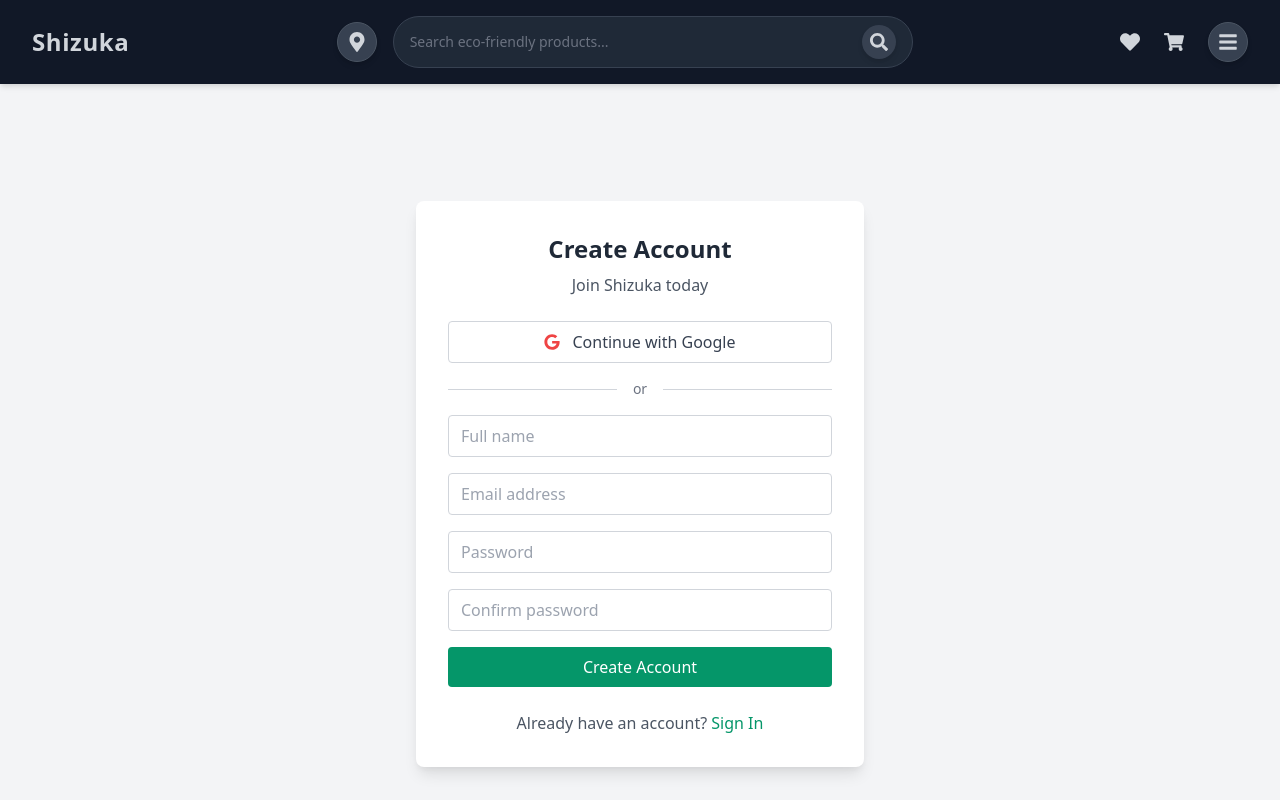
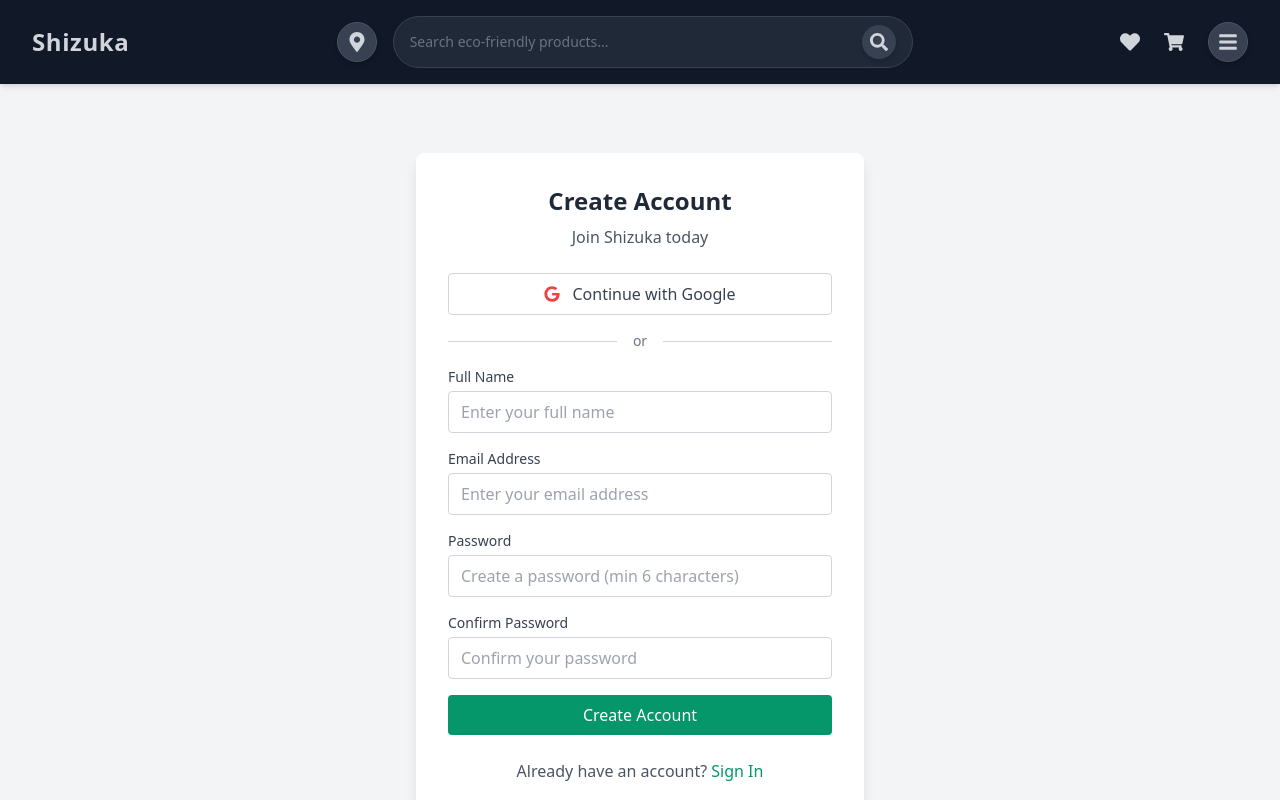
Before and after one commit to prat555/Shizuka, a React (Create React App) app: page /signup in a window 1280 px wide. Shown: the top 800 px of the page. Built offline with nearby package versions, Linux system fonts and the light colour scheme; no server answers.

Commit message:
Autofill Added

```diff
--- a/src/pages/Cart.js
+++ b/src/pages/Cart.js
@@ -20,6 +20,10 @@
   const [error, setError] = useState(null);
   const [cartMessage, setCartMessage] = useState("");
 
+  // Get userId from Firebase user
+  const user = auth.currentUser;
+  const userId = user ? user.uid : null;
+
   useEffect(() => {
     const fetchCart = async () => {
       setLoading(true);
@@ -38,9 +42,15 @@
       }
     };
 
-    fetchCart();
+    if (userId) {
+      fetchCart();
+    } else {
+      setLoading(false);
+      setCartItems([]);
+      setError(null);
+    }
     window.scrollTo(0, 0);
-  }, []);
+  }, [userId]);
 
   const updateQuantity = async (productId, newQuantity) => {
     if (newQuantity < 1) return;
@@ -174,6 +184,20 @@
                 >
                   Try Again
                 </button>
+              </div>
+            ) : !userId ? (
+              <div className="p-8 text-center bg-white rounded-lg shadow-sm max-w-3xl">
+                <div className="flex justify-center text-5xl text-gray-300 mb-4">
+                  <FaShoppingCart />
+                </div>
+                <h3 className="text-xl font-medium text-gray-700 mb-2">Please sign in to view your cart</h3>
+                <p className="text-gray-500 mb-6">You need to be logged in to see your cart items</p>
+                <Link
+                  to="/login"
+                  className="inline-flex items-center bg-green-600 text-white px-6 py-3 rounded-lg hover:bg-green-700 transition-colors"
+                >
+                  Sign In
+                </Link>
               </div>
             ) : cartItems.length === 0 ? (
               <div className="p-8 text-center bg-white rounded-lg shadow-sm">
--- a/src/pages/Login.js
+++ b/src/pages/Login.js
@@ -1,4 +1,4 @@
-import React, { useState } from 'react';
+import React, { useState, useEffect } from 'react';
 import { signInWithEmailAndPassword, signInWithPopup, sendPasswordResetEmail } from 'firebase/auth';
 import { auth, googleProvider } from '../firebase';
 import { useNavigate, Link } from 'react-router-dom';
@@ -7,17 +7,40 @@
 const Login = () => {
   const [email, setEmail] = useState('');
   const [password, setPassword] = useState('');
+  const [rememberMe, setRememberMe] = useState(false);
   const [error, setError] = useState('');
   const [loading, setLoading] = useState(false);
   const [resetEmailSent, setResetEmailSent] = useState(false);
   const navigate = useNavigate();
 
+  // Load saved credentials on component mount
+  useEffect(() => {
+    const savedEmail = localStorage.getItem('shizuka_email');
+    const savedRememberMe = localStorage.getItem('shizuka_remember_me');
+
+    if (savedEmail && savedRememberMe === 'true') {
+      setEmail(savedEmail);
+      setRememberMe(true);
+    }
+  }, []);
+
   const handleSubmit = async (e) => {
     e.preventDefault();
     setLoading(true);
     setError('');
+
     try {
       await signInWithEmailAndPassword(auth, email, password);
+
+      // Save credentials if remember me is checked
+      if (rememberMe) {
+        localStorage.setItem('shizuka_email', email);
+        localStorage.setItem('shizuka_remember_me', 'true');
+      } else {
+        localStorage.removeItem('shizuka_email');
+        localStorage.removeItem('shizuka_remember_me');
+      }
+
       navigate('/');
     } catch (err) {
       setError(err.message);
@@ -80,31 +103,54 @@
         </div>
 
         {/* Login Form */}
-        <form onSubmit={handleSubmit} className="space-y-4">
+        <form onSubmit={handleSubmit} className="space-y-4" autoComplete="on">
           <div>
+            <label htmlFor="email" className="block text-sm font-medium text-gray-700 mb-1">
+              Email Address
+            </label>
             <input
+              id="email"
               type="email"
-              placeholder="Email address"
+              name="email"
+              placeholder="Enter your email address"
               value={email}
               onChange={(e) => setEmail(e.target.value)}
               className="w-full px-3 py-2 border border-gray-300 rounded focus:outline-none focus:ring-2 focus:ring-green-500"
+              autoComplete="email"
               required
             />
           </div>
 
           <div>
+            <label htmlFor="password" className="block text-sm font-medium text-gray-700 mb-1">
+              Password
+            </label>
             <input
+              id="password"
               type="password"
-              placeholder="Password"
+              name="password"
+              placeholder="Enter your password"
               value={password}
               onChange={(e) => setPassword(e.target.value)}
               className="w-full px-3 py-2 border border-gray-300 rounded focus:outline-none focus:ring-2 focus:ring-green-500"
+              autoComplete="current-password"
               required
             />
           </div>
 
-          {/* Forgot Password */}
-          <div className="text-right">
+          {/* Remember Me Checkbox */}
+          <div className="flex items-center justify-between">
+            <label className="flex items-center">
+              <input
+                type="checkbox"
+                checked={rememberMe}
+                onChange={(e) => setRememberMe(e.target.checked)}
+                className="rounded border-gray-300 text-green-600 focus:ring-green-500"
+              />
+              <span className="ml-2 text-sm text-gray-700">Remember me</span>
+            </label>
+
+            {/* Forgot Password */}
             <button
               type="button"
               onClick={handleForgotPassword}
--- a/src/pages/Signup.js
+++ b/src/pages/Signup.js
@@ -1,4 +1,4 @@
-import React, { useState } from 'react';
+import React, { useState, useEffect } from 'react';
 import { createUserWithEmailAndPassword, signInWithPopup, updateProfile } from 'firebase/auth';
 import { auth, googleProvider } from '../firebase';
 import { useNavigate, Link } from 'react-router-dom';
@@ -15,11 +15,36 @@
   const [loading, setLoading] = useState(false);
   const navigate = useNavigate();
 
+  // Load saved form data on component mount
+  useEffect(() => {
+    const savedFormData = localStorage.getItem('shizuka_signup_data');
+    if (savedFormData) {
+      try {
+        const parsed = JSON.parse(savedFormData);
+        setFormData(prev => ({
+          ...prev,
+          ...parsed
+        }));
+      } catch (err) {
+        console.error('Error parsing saved form data:', err);
+      }
+    }
+  }, []);
+
   const handleChange = (e) => {
-    setFormData({
+    const { name, value } = e.target;
+    const newFormData = {
       ...formData,
-      [e.target.name]: e.target.value
-    });
+      [name]: value
+    };
+    setFormData(newFormData);
+
+    // Save form data to localStorage (excluding passwords for security)
+    const dataToSave = {
+      name: newFormData.name,
+      email: newFormData.email
+    };
+    localStorage.setItem('shizuka_signup_data', JSON.stringify(dataToSave));
   };
 
   const handleSubmit = async (e) => {
@@ -44,6 +69,10 @@
       await updateProfile(userCredential.user, {
         displayName: formData.name
       });
+
+      // Clear saved form data after successful signup
+      localStorage.removeItem('shizuka_signup_data');
+
       navigate('/');
     } catch (err) {
       setError(err.message);
@@ -90,51 +119,71 @@
         </div>
 
         {/* Signup Form */}
-        <form onSubmit={handleSubmit} className="space-y-4">
+        <form onSubmit={handleSubmit} className="space-y-4" autoComplete="on">
           <div>
+            <label htmlFor="name" className="block text-sm font-medium text-gray-700 mb-1">
+              Full Name
+            </label>
             <input
+              id="name"
               type="text"
               name="name"
-              placeholder="Full name"
+              placeholder="Enter your full name"
               value={formData.name}
               onChange={handleChange}
               className="w-full px-3 py-2 border border-gray-300 rounded focus:outline-none focus:ring-2 focus:ring-green-500"
+              autoComplete="name"
               required
             />
           </div>
 
           <div>
+            <label htmlFor="email" className="block text-sm font-medium text-gray-700 mb-1">
+              Email Address
+            </label>
             <input
+              id="email"
               type="email"
               name="email"
-              placeholder="Email address"
+              placeholder="Enter your email address"
               value={formData.email}
               onChange={handleChange}
               className="w-full px-3 py-2 border border-gray-300 rounded focus:outline-none focus:ring-2 focus:ring-green-500"
+              autoComplete="email"
               required
             />
           </div>
 
           <div>
+            <label htmlFor="password" className="block text-sm font-medium text-gray-700 mb-1">
+              Password
+            </label>
             <input
+              id="password"
               type="password"
               name="password"
-              placeholder="Password"
+              placeholder="Create a password (min 6 characters)"
               value={formData.password}
               onChange={handleChange}
               className="w-full px-3 py-2 border border-gray-300 rounded focus:outline-none focus:ring-2 focus:ring-green-500"
+              autoComplete="new-password"
               required
             />
           </div>
 
           <div>
+            <label htmlFor="confirmPassword" className="block text-sm font-medium text-gray-700 mb-1">
+              Confirm Password
+            </label>
             <input
+              id="confirmPassword"
               type="password"
               name="confirmPassword"
-              placeholder="Confirm password"
+              placeholder="Confirm your password"
               value={formData.confirmPassword}
               onChange={handleChange}
               className="w-full px-3 py-2 border border-gray-300 rounded focus:outline-none focus:ring-2 focus:ring-green-500"
+              autoComplete="new-password"
               required
             />
           </div>
--- a/src/pages/Wishlist.js
+++ b/src/pages/Wishlist.js
@@ -1,6 +1,6 @@
 import React, { useEffect, useState } from "react";
 import { useLocation, Link } from "react-router-dom";
-import { FaTrash, FaShoppingCart, FaStar, FaArrowLeft, FaRegSadTear } from "react-icons/fa";
+import { FaTrash, FaShoppingCart, FaStar, FaArrowLeft, FaRegSadTear, FaRegHeart, FaHeart } from "react-icons/fa";
 import { auth } from '../firebase';
 
 // Helper to get token
@@ -73,7 +73,14 @@
       }
     };
 
-    if (userId) fetchData();
+    if (userId) {
+      fetchData();
+    } else {
+      // If no user is authenticated, set loading to false and show empty state
+      setLoading(false);
+      setProducts([]);
+      setError(null);
+    }
     window.scrollTo(0, 0);
   }, [category, userId]);
 
@@ -207,6 +214,20 @@
               Try Again
             </button>
           </div>
+        ) : !userId ? (
+          <div className="p-8 text-center bg-white rounded-lg shadow-sm max-w-3xl">
+            <div className="flex justify-center text-5xl text-gray-300 mb-4">
+              <FaHeart />
+            </div>
+            <h3 className="text-xl font-medium text-gray-700 mb-2">Please sign in to view your wishlist</h3>
+            <p className="text-gray-500 mb-6">You need to be logged in to see your saved items</p>
+            <Link
+              to="/login"
+              className="inline-flex items-center bg-green-600 text-white px-6 py-3 rounded-lg hover:bg-green-700 transition-colors"
+            >
+              Sign In
+            </Link>
+          </div>
         ) : products.length === 0 ? (
           <div className="p-8 text-center bg-white rounded-lg shadow-sm max-w-3xl">
             <div className="flex justify-center text-5xl text-gray-300 mb-4">
```
